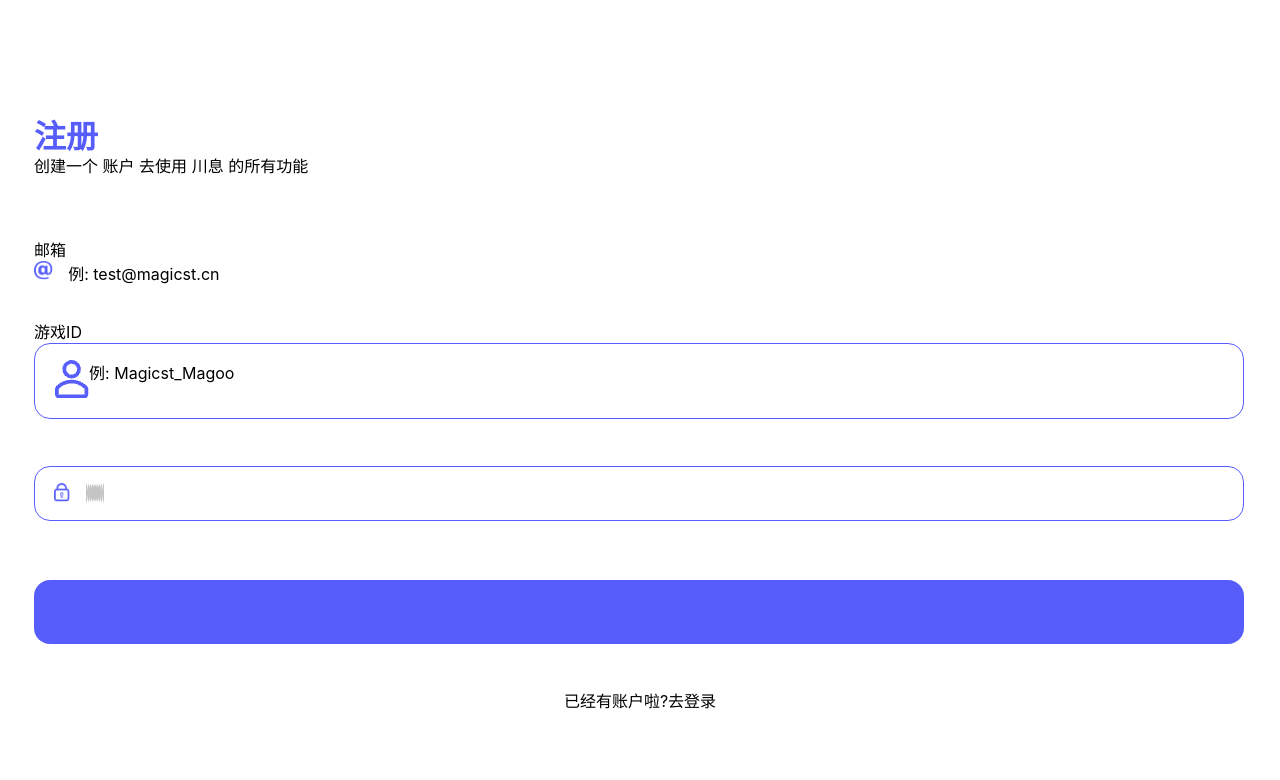
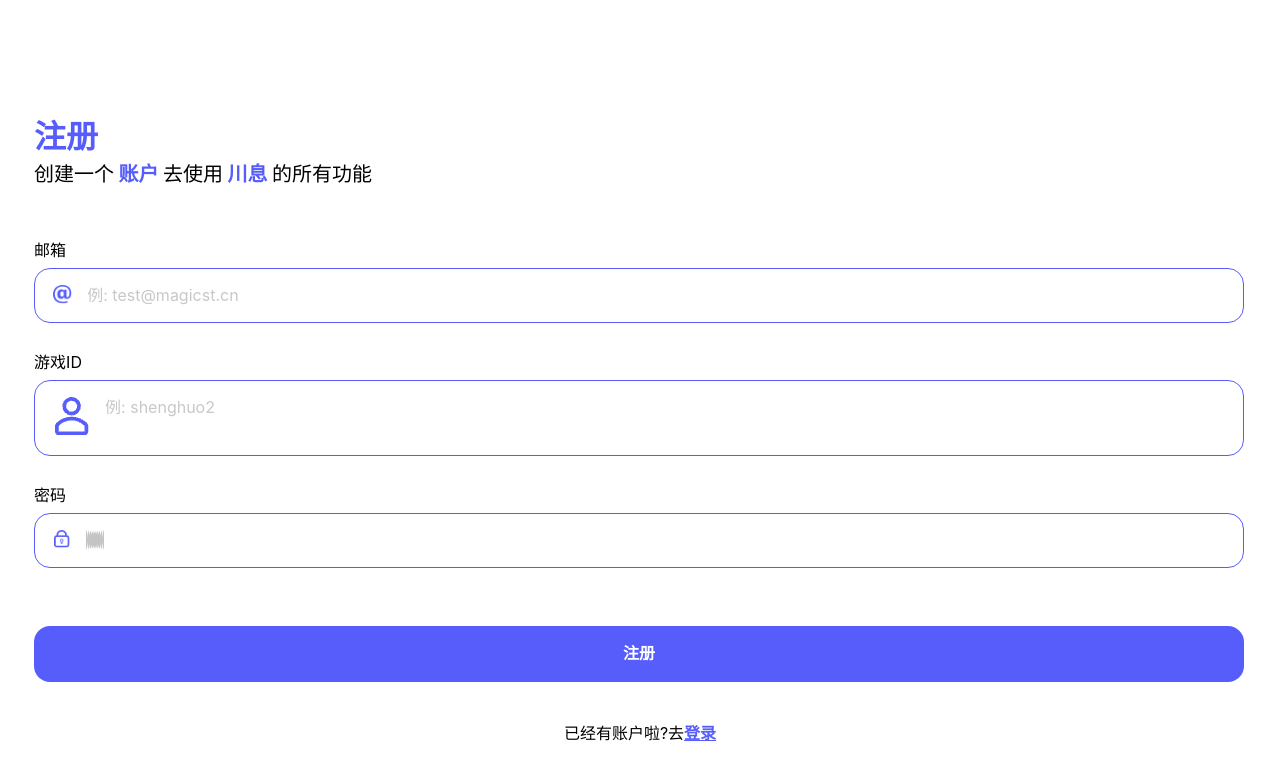
Before and after one commit to MagicstMagoo/MTS, a website: page pages/register.html in a window 1280 px wide. Drawn offline with Linux system fonts and the light colour scheme; files that its build step writes are made by us from their sources; files whose address does not match are found by name.

Commit message:
Fix : page fault

```diff
--- a/pages/register.html
+++ b/pages/register.html
@@ -7,45 +7,45 @@
   <title>注册</title>
   <link rel="stylesheet" href="../css/main.css" />
   <link rel="stylesheet" href="../css/register.css" />
-    <script type="text/javascript" src="../js/register.js"></script>
+  <script type="text/javascript" src="./js/register.js"></script>
 </head>
 <body>
 <div class="flex-col page">
-      <div class="flex-col items-start space-y-11">
+  <div class="flex-col items-start space-y-12">
     <span class="text">注册</span>
-        <div class="group_1">
-          <span class="text_1">创建一个</span>
-          <span class="text_2">账户</span>
-          <span class="text_3">去使用</span>
-          <span class="text_4">川息</span>
-          <span class="text_5">的所有功能</span>
+    <div class="group">
+      <span class="font_1 text_2">创建一个</span>
+      <span class="font_2">账户</span>
+      <span class="font_1 text_3">去使用</span>
+      <span class="font_2">川息</span>
+      <span class="font_1 text_4">的所有功能</span>
     </div>
   </div>
-      <div class="flex-col space-y-9 group_2">
-        <span class="text_6">邮箱</span>
-        <div class="flex-row space-x-15 section_1">
-          <img src="./img/at-icon.png" class="image">
-          <span class="text_7">例: test@magicst.cn</span>
+  <div class="flex-col space-y-10 group_2">
+    <span class="font_3 text_5">邮箱</span>
+    <div class="flex-row space-x-15 section">
+      <img src="../img/at-icon.png" class="image">
+      <span class="font_4 text_6">例: test@magicst.cn</span>
     </div>
   </div>
-      <div class="flex-col space-y-9 group_3">
-        <span class="text_8">游戏ID</span>
-        <div class="flex-row space-x-17 section_2">
-          <img src="./img/acc-icon.png" class="image_1">
-          <span class="text_9">例: Magicst_Magoo</span>
+  <div class="flex-col space-y-10 group_3">
+    <span class="font_3 text_7">游戏ID</span>
+    <div class="flex-row space-x-16 section_2">
+      <img src="../img/acc-icon.png" class="image_1">
+      <span class="font_4 text_8">例: shenghuo2</span>
     </div>
   </div>
-      <div class="flex-col space-y-9 group_4">
-        <span class="text_10">密码</span>
+  <div class="flex-col space-y-10 group_4">
+    <span class="font_3 text_9">密码</span>
     <div class="flex-row space-x-16 section_3">
-          <img src="./img/pw.png" class="image_2"/>
-          <img src="./img/lo.png" class="image_3"/>
+      <img src="../img/pw.png" class="image_2"/>
+      <img src="../img/lo.png" class="image_3"/>
     </div>
   </div>
-      <div class="flex-col items-center button" onclick="onClickRegister()"><span class="text_11">注册</span></div>
+  <div class="flex-col items-center button"><span class="font_5 text_10">注册</span></div>
   <div class="flex-row justify-center group_5">
-        <span class="text_12">已经有账户啦?去</span>
-        <span class="text_13" onclick="onClickLogin()">登录</span>
+    <span class="font_3">已经有账户啦?去</span>
+    <span class="font_5 text_11"onclick="onClickLogin()">登录</span>
   </div>
 </div>
 </body>
```
Lines whose indentation alone changed are shown as unchanged.
